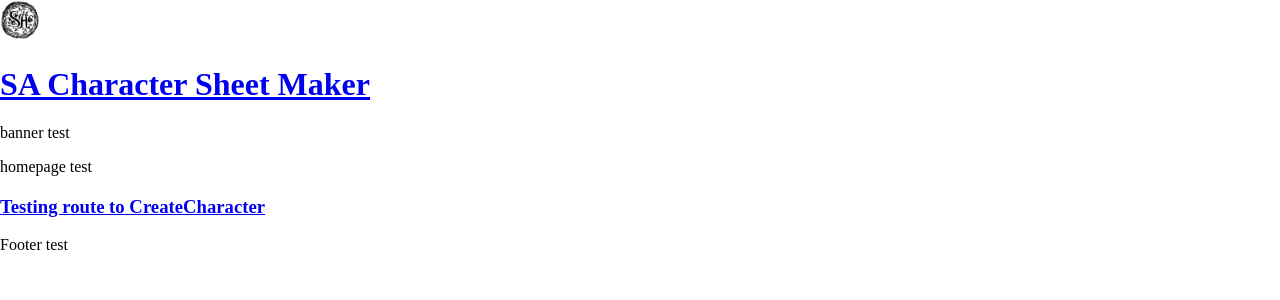
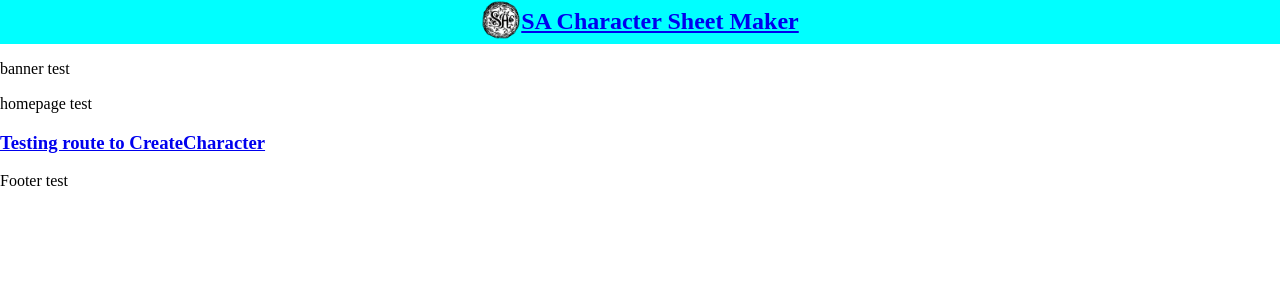
Before and after one commit to thegwanj/SA-character-gen, a React (Create React App) app in the folder client/: page / in a window 1280 px wide. Shown: the top 300 px of the page. Built offline with nearby package versions, Linux system fonts and the light colour scheme.

Commit message:
Adding the logo and linking it to homepage

```diff
--- a/client/src/components/Header/index.js
+++ b/client/src/components/Header/index.js
@@ -5,10 +5,14 @@
     return (
             <header>
                 <nav>
-                    <Link to="/">
-                        <img src="../img/logos/shadow-accord-logo-bw.png" alt="SA logo" height="40"/>
-                        <h1>SA Character Sheet Maker</h1>
-                    </Link>
+                    <div class="navContainer">
+                            <Link to="/">
+                                <img src="../img/logos/shadow-accord-logo-bw.png" alt="SA logo" height="40"/>
+                            </Link>
+                            <Link to="/">
+                                <h2>SA Character Sheet Maker</h2>
+                            </Link>
+                    </div>
                 </nav>
             </header>
         );
```
